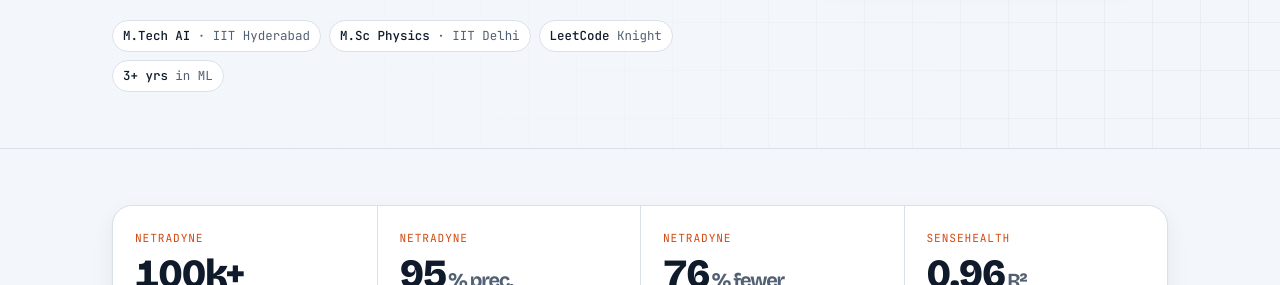
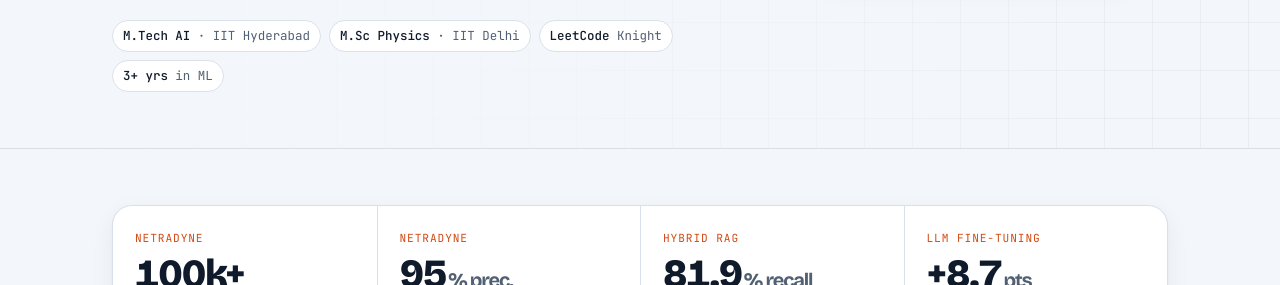
Before and after one commit to Rahulverma5/Rahulverma5.github.io, a plain HTML site: page index.html in a window 1280 px wide. Shown: the part 667-952 px from the top of the page. Drawn offline with nearby package versions, Linux system fonts and the light colour scheme.

Commit message:
Swap impact cards for RAG and Qwen results
Co-Authored-By: Claude Opus 5.5 <noreply@anthropic.com>
Claude-Session: https://claude.ai/code/session_01RxHhjFshYGYtq7gmGMd9Aq

```diff
--- a/index.html
+++ b/index.html
@@ -352,8 +352,8 @@ footer .wrap { display: flex; justify-content: space-between; gap: 12px; flex-wr
     <div class="impact" id="impact">
       <div><span class="src">Netradyne</span><span class="num" data-count="100" data-suffix="k+">100k+</span><span class="lbl">fleet devices running a model I fine-tuned</span></div>
       <div><span class="src">Netradyne</span><span class="num"><span data-count="95">95</span><small>% prec.</small></span><span class="lbl">on-device NFM model, up from 83% with 2% recall cost</span></div>
-      <div><span class="src">Netradyne</span><span class="num"><span data-count="76">76</span><small>% fewer</small></span><span class="lbl">false rolling-stop alerts after IMU–GPS fusion</span></div>
-      <div><span class="src">SenseHealth</span><span class="num"><span data-count="0.96" data-dec="2">0.96</span><small>R²</small></span><span class="lbl">GlucoNet blood-glucose estimation from PPG</span></div>
+      <div><span class="src">Hybrid RAG</span><span class="num"><span data-count="81.9" data-dec="1">81.9</span><small>% recall</small></span><span class="lbl">legal-clause retrieval vs. a 62.2% embedding baseline, CPU only</span></div>
+      <div><span class="src">LLM fine-tuning</span><span class="num">+<span data-count="8.7" data-dec="1">8.7</span><small>pts</small></span><span class="lbl">Qwen3 text-to-SQL accuracy after QLoRA; served 3.1× smaller</span></div>
     </div>
   </div>
 
```
